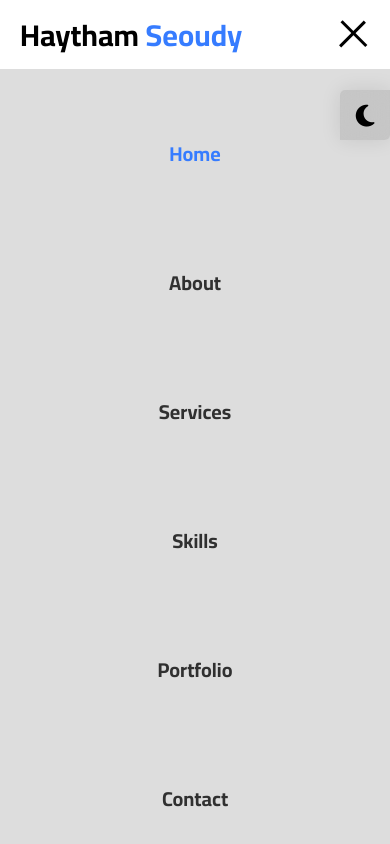
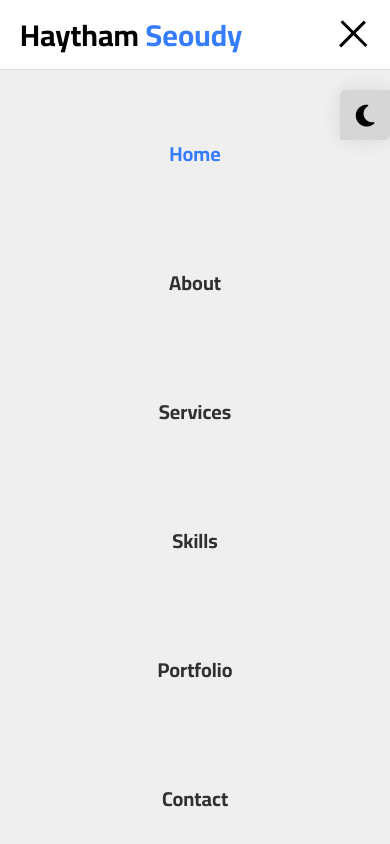
Before and after one commit to Haytham-M/portfolio, a plain HTML site: page index.html in a window 390 px wide. Both pictures are taken after a click on the element 352 px from the left and 34 px from the top of the page. Shown: the top 844 px of the page. Drawn offline with nearby package versions, Linux system fonts and the light colour scheme.

Commit message:
Update style.css

```diff
--- a/css/style.css
+++ b/css/style.css
@@ -242,7 +242,7 @@ top: 70px;
 left: 0;
 height: calc(100vh - 70px);
 width: 100%;
-background-color: #ddd;
+background-color: var(--bg-color);
 }
 
 .mobile-menu li {
```
